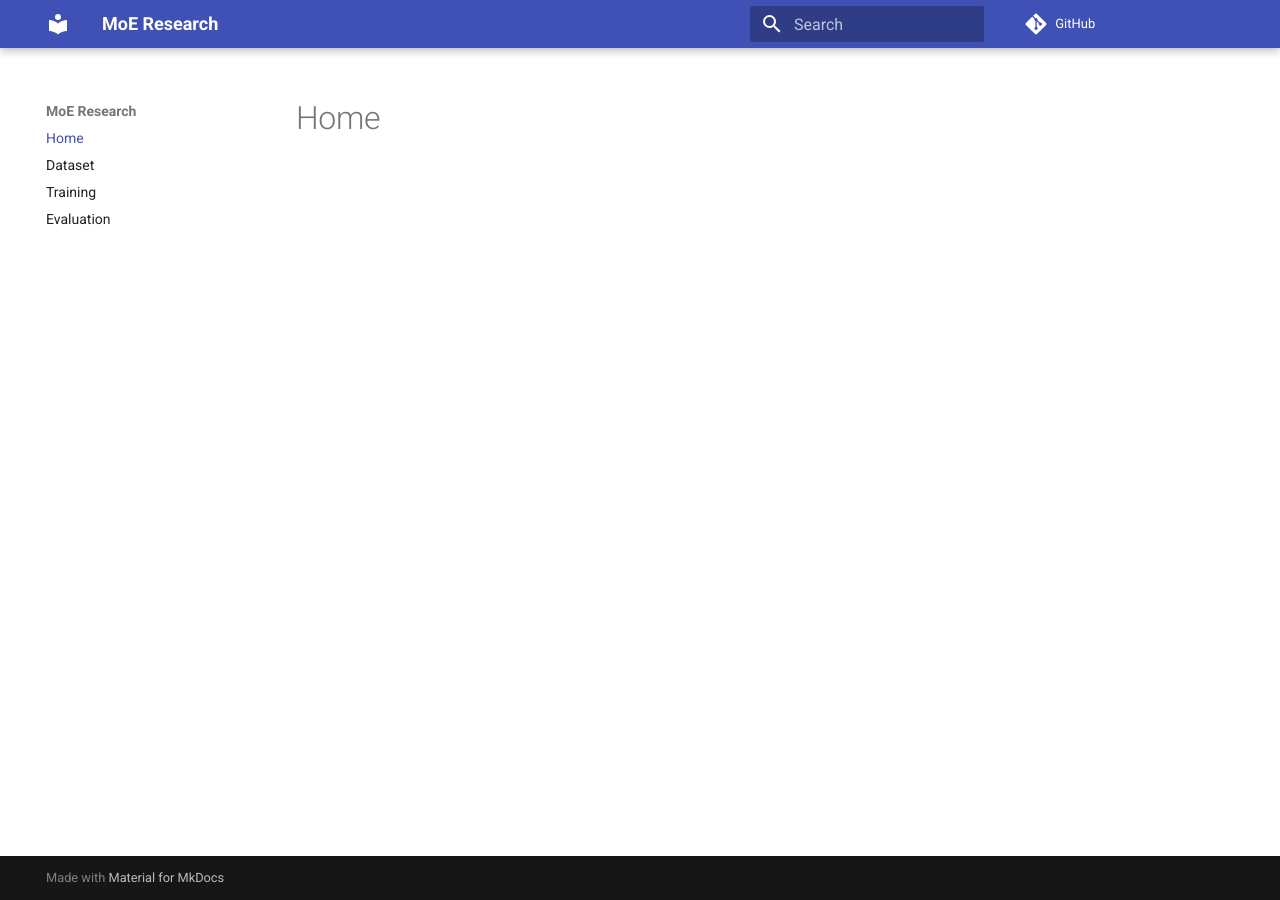
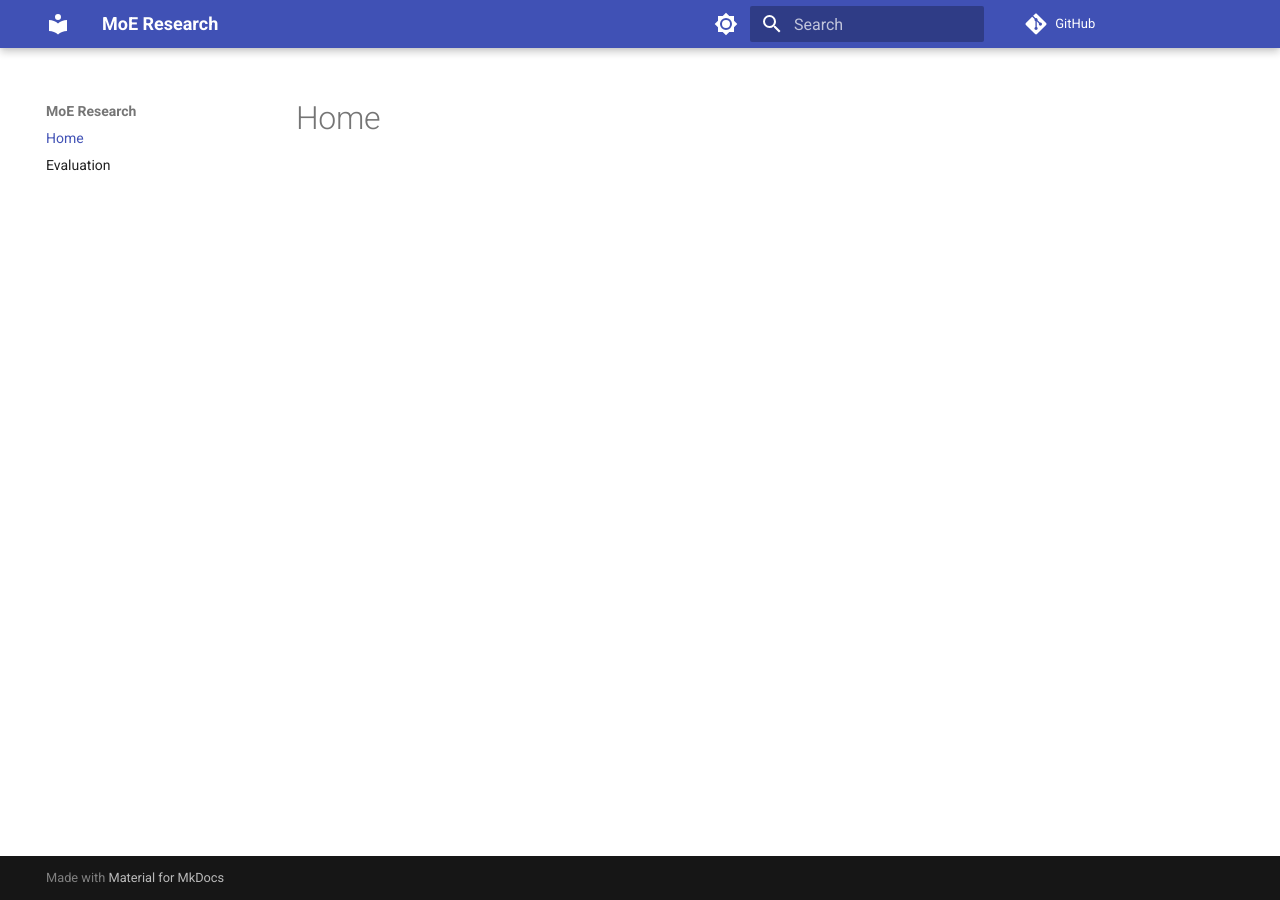
Before and after one commit to cmu-flame/FLAME-MoE, an MkDocs documentation site: the page built from docs/index.md, in a window 1280 px wide. Built offline with MkDocs 1.6.1 and Material for MkDocs 9.7.7, drawn with Linux system fonts in a browser that asks for light colours; comment, search, counter and statistics services are not loaded.

```diff
--- a/mkdocs.yml
+++ b/mkdocs.yml
@@ -2,14 +2,21 @@ site_name: MoE Research
 
 nav:
   - Home: index.md
-  - Dataset: dataset.md
-  - Training: training.md
   - Evaluation: evaluation.md
 
 theme:
   name: material
   features:
     - content.code.copy
+  palette:
+    - scheme: default
+      toggle:
+        icon: material/brightness-7
+        name: Switch to dark mode
+    - scheme: slate
+      toggle:
+        icon: material/brightness-4
+        name: Switch to light mode
 
 docs_dir: docs
 site_dir: site
```
